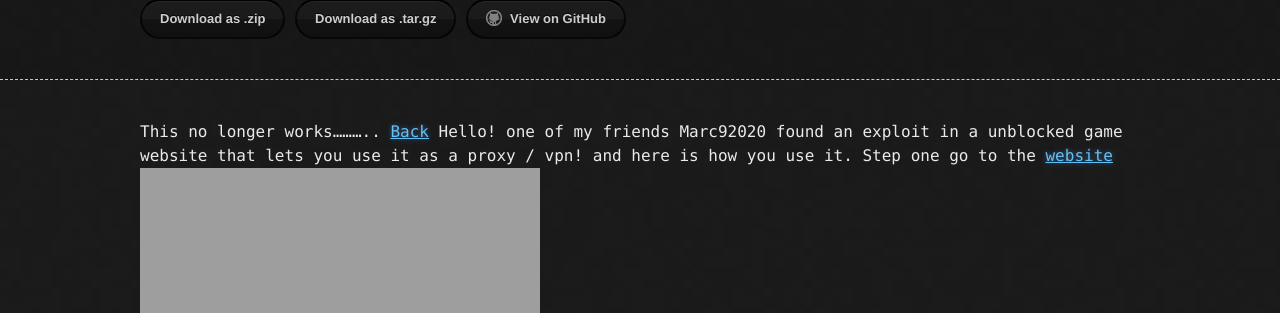
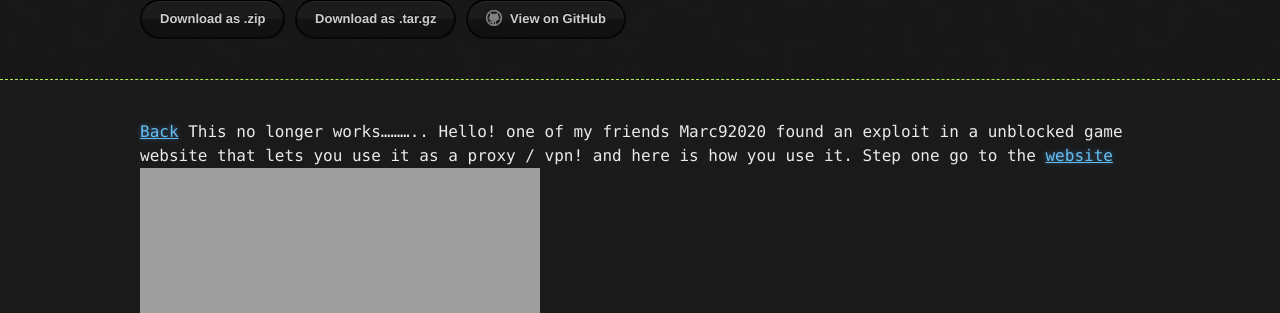
Before and after one commit to TheRealBrodie/TheRealBrodie.github.io, a Jekyll site: the page built from proxy.md, in a window 1280 px wide. Shown: the part 113-426 px from the top of the page. Built offline with Jekyll 4.4.1, drawn with Linux system fonts in a browser that asks for light colours.

```diff
--- a/proxy.md
+++ b/proxy.md
@@ -1,9 +1,8 @@
 ---
 layout: default
 ---
-This no longer works...........
 [Back](index.html)
-Hello! one of my friends Marc92020 found an exploit in a unblocked game website that lets you use it as a proxy / vpn! and here is how you use it.
+This no longer works........... Hello! one of my friends Marc92020 found an exploit in a unblocked game website that lets you use it as a proxy / vpn! and here is how you use it.
 Step one go to the [website](https://alegithomeworksite.online/games)
 ![hi](https://therealbrodie.github.io/assets/Guide-images/Guied01.png)
 Step two click skribbl.io then click ok.
```
